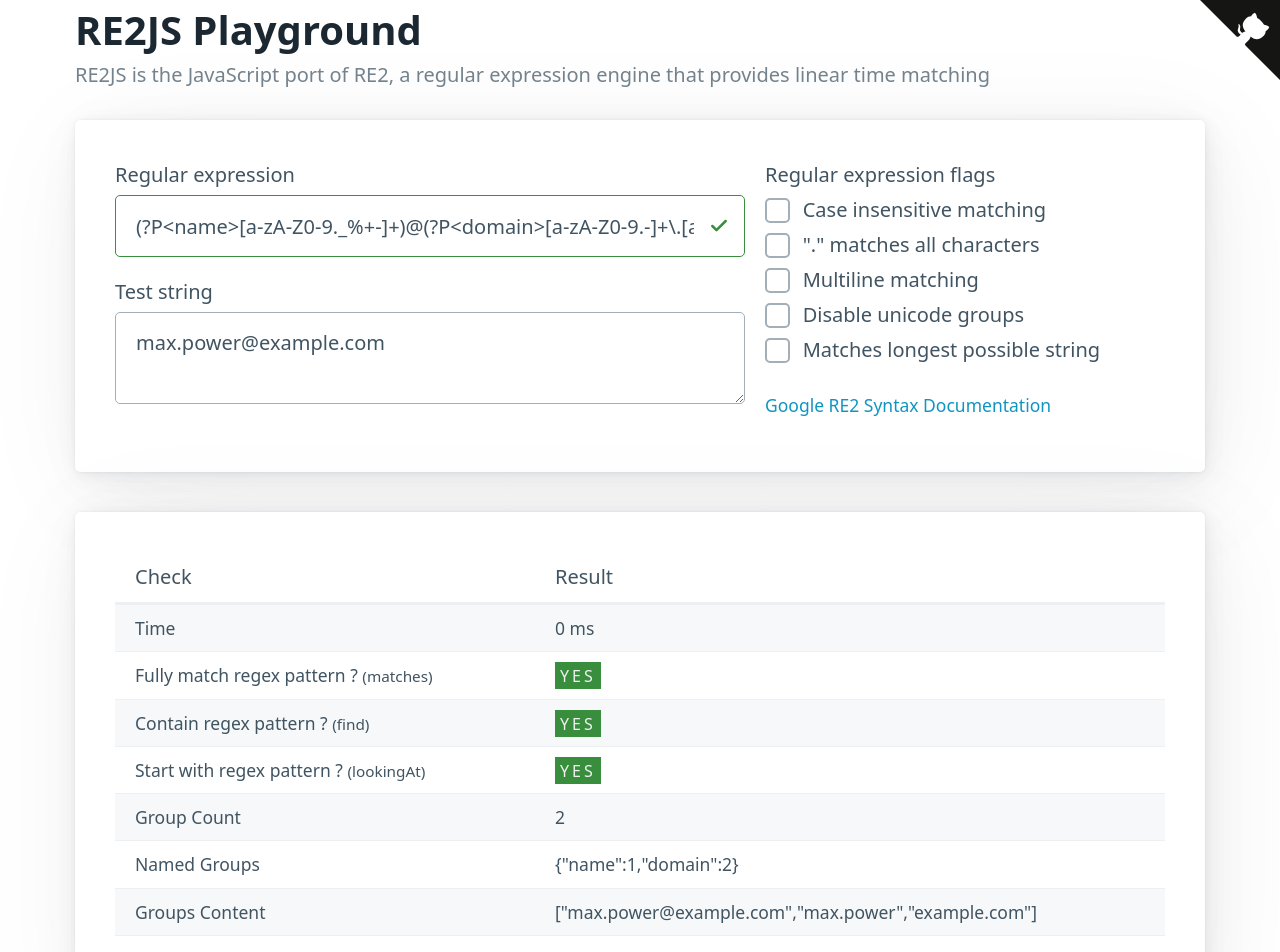
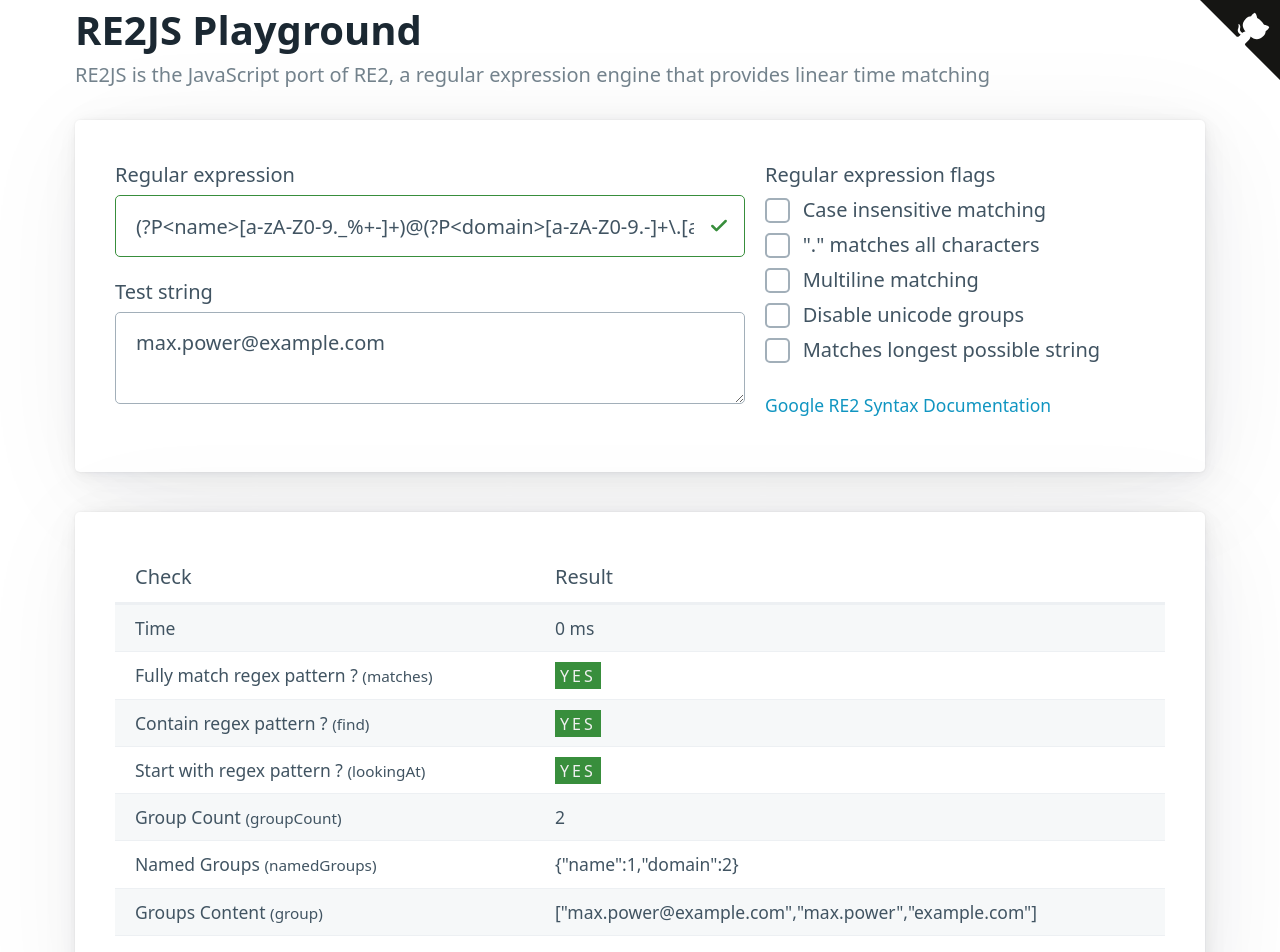
Before and after one commit to le0pard/re2js, a SvelteKit app: page / in a window 1280 px wide. Shown: the top 952 px of the page. Built offline with nearby package versions, Linux system fonts and the light colour scheme.

Commit message:
update texts

```diff
--- a/src/routes/+page.svelte
+++ b/src/routes/+page.svelte
@@ -145,17 +145,17 @@
 						</td>
 					</tr>
 					<tr>
-						<td class="key-cell">Group Count</td>
+						<td class="key-cell">Group Count <small>(groupCount)</small></td>
 						<td class="val-cell">{results.groupCount}</td>
 					</tr>
 					<tr>
-						<td class="key-cell">Named Groups</td>
+						<td class="key-cell">Named Groups <small>(namedGroups)</small></td>
 						<td class="val-cell">
 							<div class="long-text">{JSON.stringify(results.namedGroups)}</div>
 						</td>
 					</tr>
 					<tr>
-						<td class="key-cell">Groups Content</td>
+						<td class="key-cell">Groups Content <small>(group)</small></td>
 						<td class="val-cell">
 							{#if results.groupsResuls}
 								<div class="long-text">{JSON.stringify(results.groupsResuls)}</div>
```
